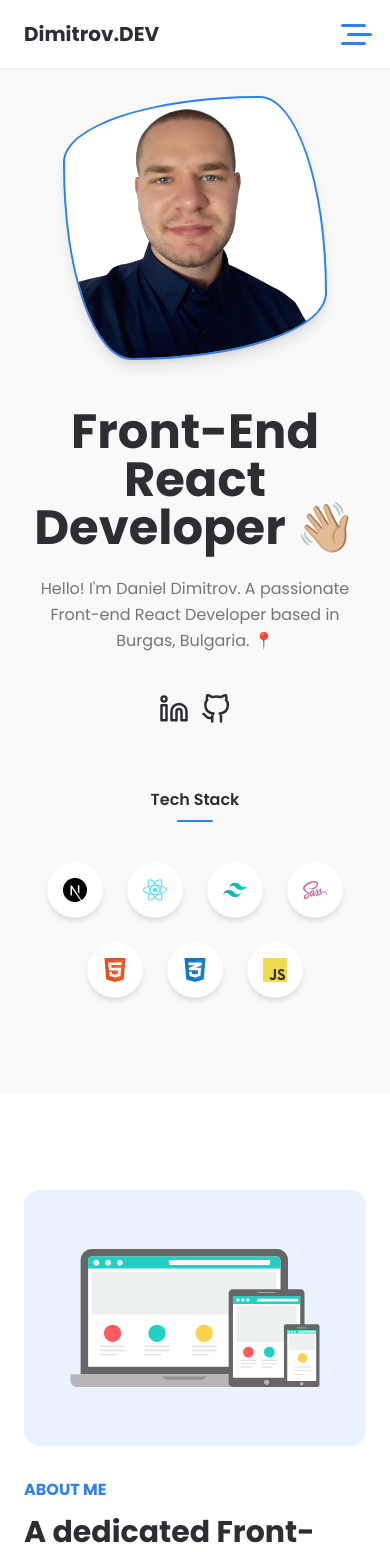
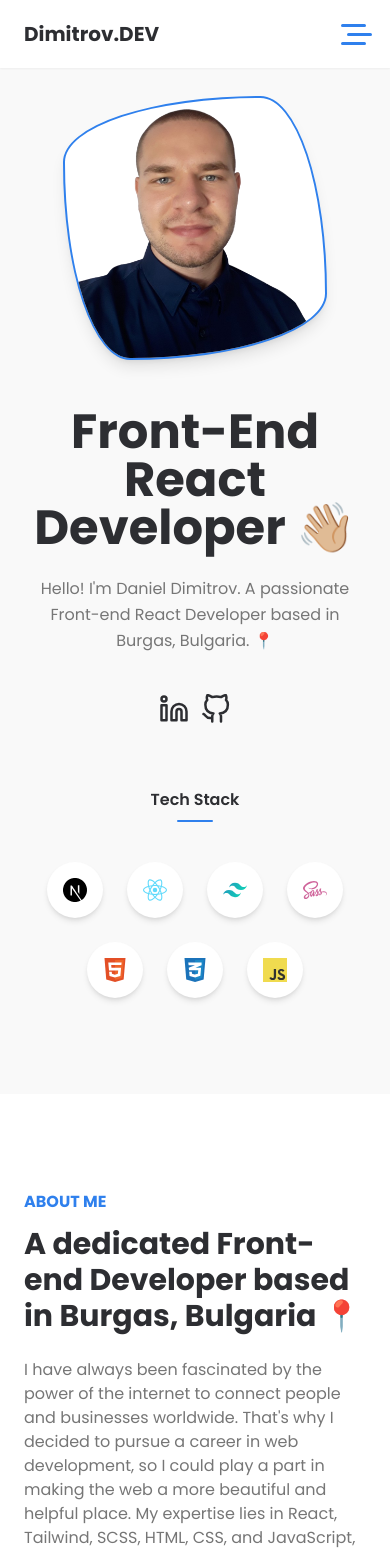
Before and after one commit to ddimitrov1108/portfolio, a Next.js app: page / in a window 390 px wide. Shown: the top 1552 px of the page. Built offline with nearby package versions, Linux system fonts and the light colour scheme.

Commit message:
grid update

```diff
--- a/components/sections/AboutSection.jsx
+++ b/components/sections/AboutSection.jsx
@@ -7,7 +7,7 @@ export default function AboutSection() {
     <div id="about" className="bg-white py-24">
       <Section>
         <div className="w-full grid grid-cols-1 lg:grid-cols-5 items-center lg:gap-28">
-          <div className="col-span-2 mb-8 lg:mb-0 bg-[#EAF2FD] rounded-2xl">
+          <div className="hidden lg:block col-span-2 mb-8 lg:mb-0 bg-[#EAF2FD] rounded-2xl">
             <Image
               src="/responsive-svgrepo-com.svg"
               width="360"
--- a/components/staticData.jsx
+++ b/components/staticData.jsx
@@ -1,8 +1,8 @@
-import { FiGithub, FiInstagram, FiLinkedin } from "react-icons/fi";
+import { FiGithub, FiLinkedin } from "react-icons/fi";
 import { v4 as uuidv4 } from "uuid";
 
 export const navLinks = [
-  { id: uuidv4(), text: "Home", href: "/" },
+  { id: uuidv4(), text: "Home", href: "/#home" },
   { id: uuidv4(), text: "About", href: "/#about" },
   { id: uuidv4(), text: "Portfolio", href: "/#portfolio" },
 ];
```
Also changed, not shown: 1 other file (tests, documents, lock files or other folders).
